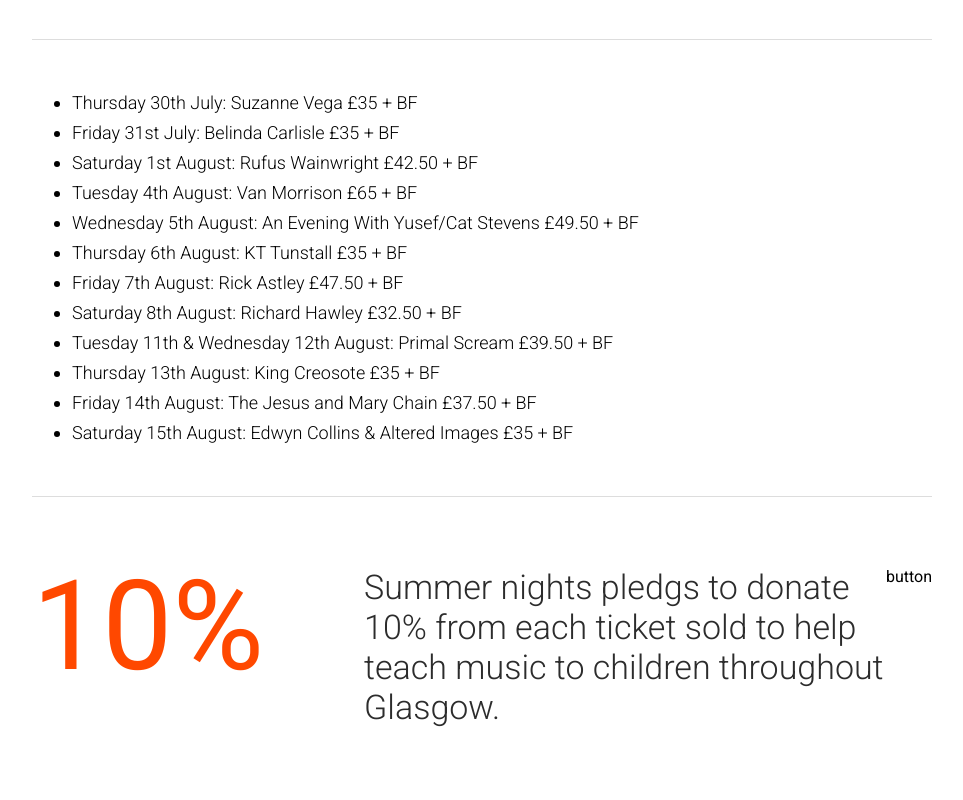
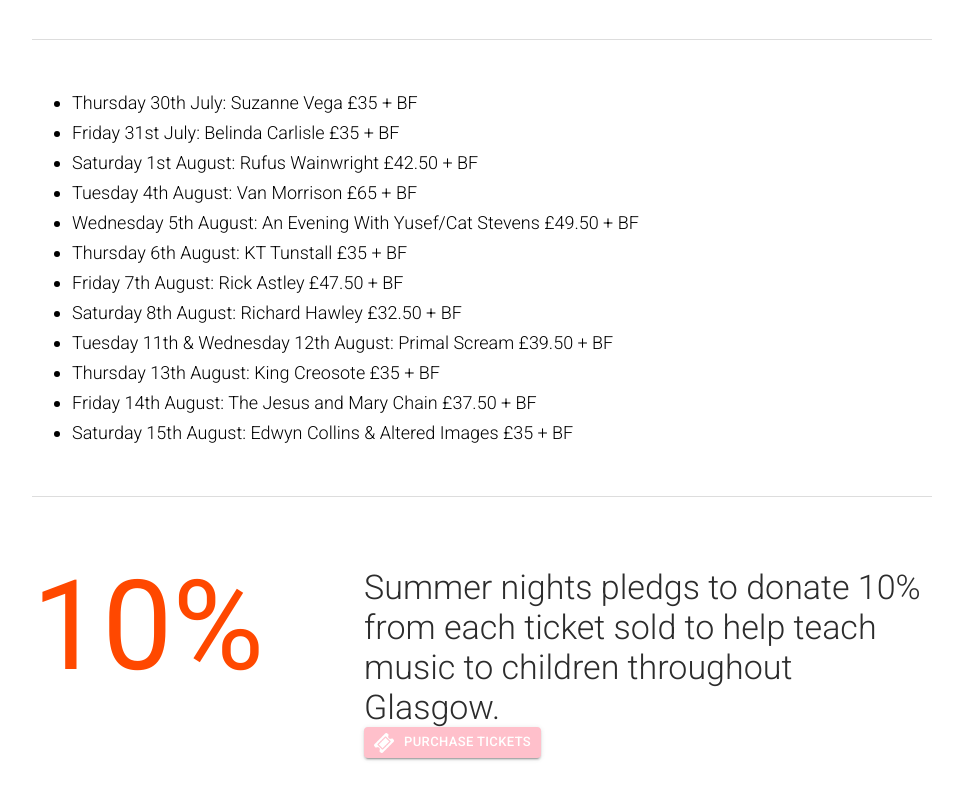
Before and after one commit to timmlaxton/Gig, a React (Create React App) app: page / in a window 1280 px wide. Shown: the part 1580-2380 px from the top of the page, without its empty margins (158-1121 px from the left). Built offline with nearby package versions, Linux system fonts and the light colour scheme.

Commit message:
added button props

```diff
--- a/src/components/Highlights/Discount.js
+++ b/src/components/Highlights/Discount.js
@@ -1,6 +1,8 @@
 import React, { Component } from 'react';
 import Fade from 'react-reveal/Fade';
 import Slide from 'react-reveal/Slide';
+
+import Button from '../UI/MyButton';
 
 class Discount extends Component {
 
@@ -45,12 +47,16 @@
                     <div className="discount_description">
                         <h3> Summer nights pledgs to donate 10% from each ticket sold to help teach music to children throughout Glasgow.   </h3>
 
-                        </div>
 
-                    <div>
-                        button
+
+                    <Button
+                        text="Purchase tickets"
+                        bck="pink"
+                        color="white"
+                        link="https://www.ticketmaster.co.uk/artist/1992315?irgwc=1&utm_source=1296104-What%27s%20On%20Network&utm_medium=affiliate&utm_campaign=1296104&awtrc=&clickId=RkB210SxmxyJWfewUx0Mo3E1UknStKR9nTc%3AVc0"
+                    />
+
                     </div>
-
 
 
 
--- /dev/null
+++ b/src/components/UI/MyButton.js
@@ -0,0 +1,33 @@
+import React from 'react';
+import Button from '@material-ui/core/Button';
+
+import TicketIcon from '../../resources/images/icons/ticket.png';
+
+const MyButton = (props) => {
+    return (
+        <div>
+            <Button
+
+                href={props.link}
+                variant="contained"
+                size="small"
+                style={{
+                    background: props.bck,
+                    color: props.color
+                }}
+
+                >
+
+
+
+                <img src={TicketIcon}
+                className="iconImage"
+                alt="icon_button"
+                />
+                {props.text}
+            </Button>
+        </div>
+    );
+};
+
+export default MyButton;
```
